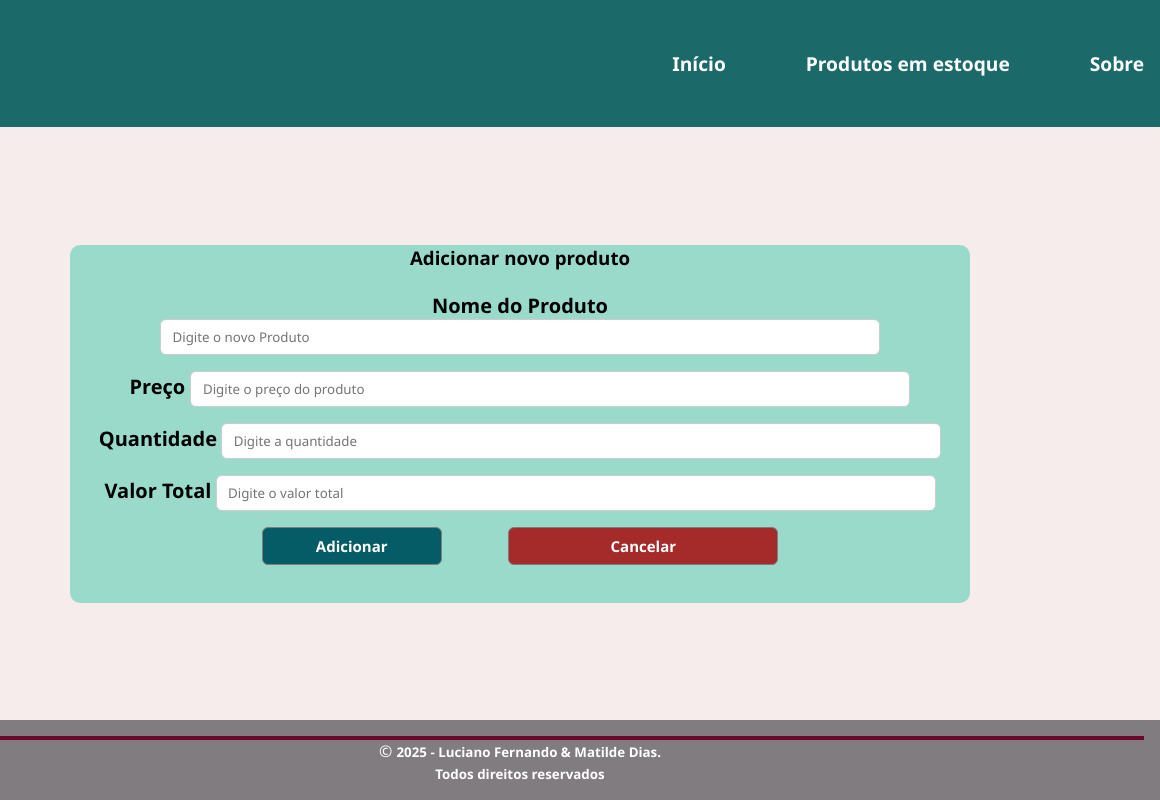
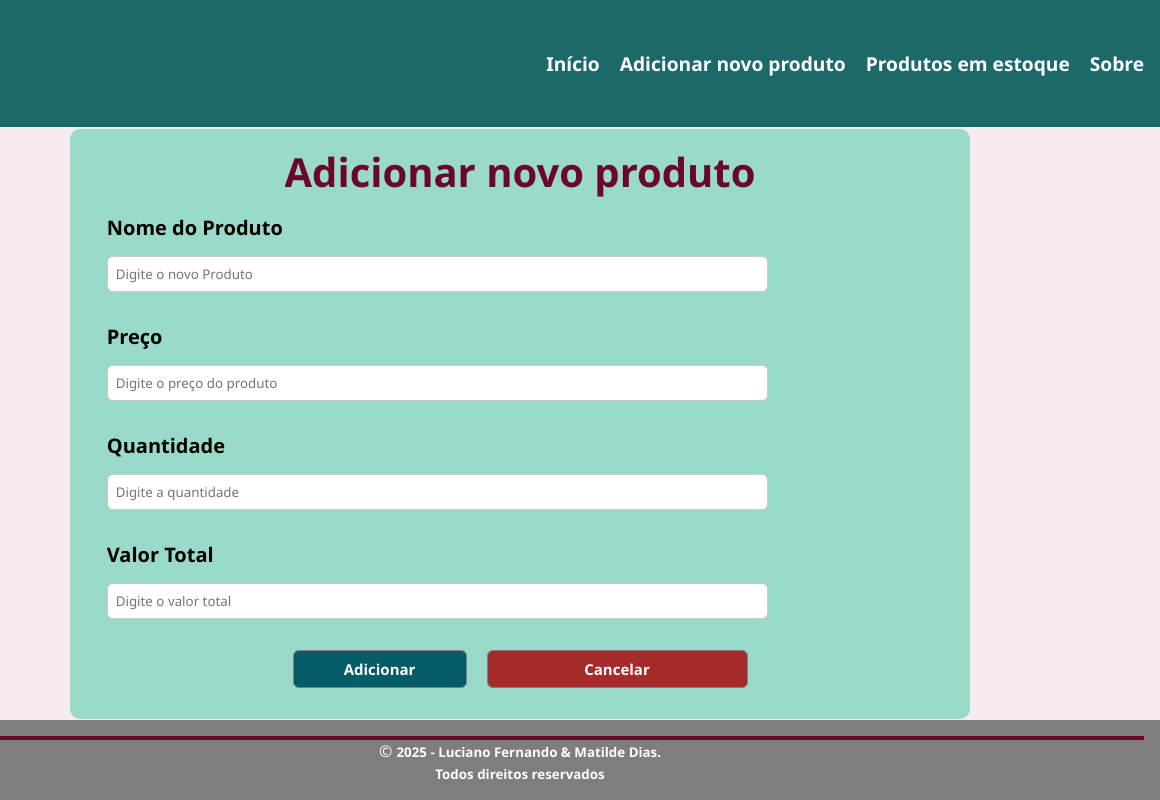
Before and after one commit to lucianofernando28-maker/Sistema-Gest-o-de-Estoque, a plain HTML site: page Sistema Gestao Estoque - Responsivo v1.1/pages/formulario.html in a window 1280 px wide. Shown: the full height of the page, 120-1280 px from the left. Drawn offline with Linux system fonts and the light colour scheme.

Commit message:
Update formulario.html
v1.1

```diff
--- a/Sistema Gestao Estoque - Responsivo v1.1/pages/formulario.html
+++ b/Sistema Gestao Estoque - Responsivo v1.1/pages/formulario.html
@@ -23,11 +23,12 @@
 				<li>
 					<a href="../index.html"><b>Início</b></a>
 				</li>
-				&nbsp;&nbsp;&nbsp;&nbsp;&nbsp;&nbsp;&nbsp;&nbsp;
+				<li>
+					<a href="formulario.html"><b>Adicionar novo produto</b></a>
+				</li>
 				<li>
 					<a href="tabelaProdutos.html"><b>Produtos em estoque</b></a>
 				</li>
-				&nbsp;&nbsp;&nbsp;&nbsp;&nbsp;&nbsp;&nbsp;&nbsp;
 				<li>
 					<a href="sobre.html"><b>Sobre</b></a>
 				</li>
@@ -37,38 +38,51 @@
 		<!-- Conteúdo principal -->
 		<main>
 			<section class="container">
-				<h3>Adicionar novo produto</h3>
-				<br />
 				<!--Esse é o formulário para adicionar produto-->
-				<form action="tabelaProdutos.html">
-					<label for="Campo de Nome "><b>Nome do Produto</b></label>
-					<input type="text " placeholder=" Digite o novo Produto" /> <br />
+				<form class="formulario" action="tabelaProdutos.html">
+					<h2>Adicionar novo produto</h2>
+					<div class="campo">
+						<label for="nome"><b>Nome do Produto</b></label>
+						<input type="text" id="nome" placeholder="Digite o novo Produto" />
+					</div>
 
-					<label for="Campo do Preço"><b>Preço </b></label>
-					<input
-						type="number "
-						placeholder=" Digite o preço do produto"
-						required
-					/>
-					<br />
+					<div class="campo">
+						<label for="preco"><b>Preço </b></label>
+						<input
+							type="number "
+							id="preco"
+							placeholder="Digite o preço do produto"
+							required
+						/>
+					</div>
 
-					<label for="Campo da quantidade"><b>Quantidade</b></label>
-					<input type="number" placeholder=" Digite a quantidade" required />
-					<br />
+					<div class="campo">
+						<label for="quantidade"><b>Quantidade</b></label>
+						<input
+							type="number"
+							id="quantidade"
+							placeholder="Digite a quantidade"
+							required
+						/>
+					</div>
 
-					<label for="Campo do valor total"><b>Valor Total</b></label>
-					<input type="number" placeholder=" Digite o valor total" required />
-					<br />
+					<div class="campo">
+						<label for="valor-total"><b>Valor Total</b></label>
+						<input
+							type="number"
+							id="valor-total"
+							placeholder="Digite o valor total"
+							required
+						/>
+					</div>
 
-					<div class="section-btn button">
-						<button id=""><b>Adicionar</b></button
-						>&nbsp;&nbsp;&nbsp;&nbsp;&nbsp;&nbsp;&nbsp;&nbsp;&nbsp;&nbsp;&nbsp;&nbsp;&nbsp;&nbsp;&nbsp;
+					<div class="section-btn" id="btn-form">
+						<button id="add-btn"><b>Adicionar</b></button>
 						<button id="cancelar-btn">
 							<a href="tabelaProdutos.html"><b>Cancelar</b></a>
 						</button>
 					</div>
 				</form>
-				<br />
 			</section>
 		</main>
 
```
